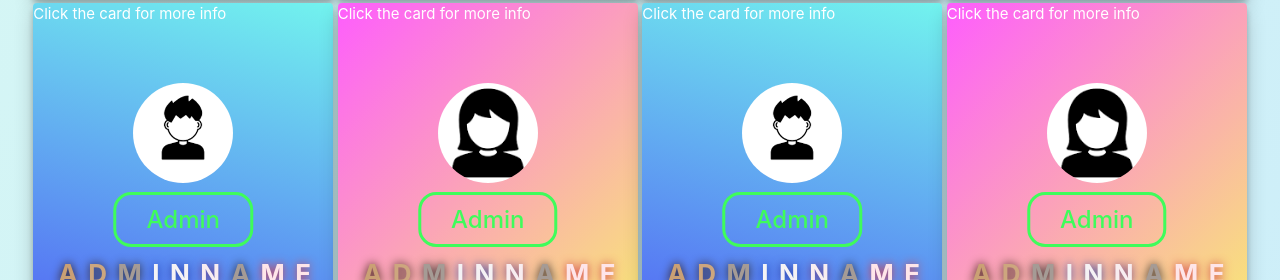
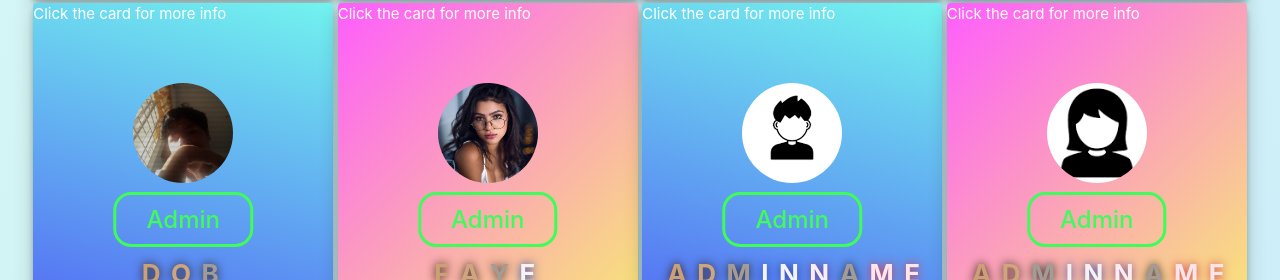
Before and after one commit to AThreadOfficial/A-Thread-Admins, a plain HTML site: page index.html in a window 1280 px wide. Shown: the part 1264-1544 px from the top of the page. Drawn offline with nearby package versions, Linux system fonts and the light colour scheme.

Commit message:
Added2Persons

```diff
--- a/index.html
+++ b/index.html
@@ -1357,8 +1357,8 @@
   .id5{
   position: absolute;
   bottom: 110px;
-  left: 25px;
-  /*transform: translateX(-50%);*/
+  left: 50%;
+  transform: translateX(-50%);
   }
 
   .id5 .spanid5{
@@ -1478,7 +1478,7 @@
 
   .motto52{
   position: absolute;
-  bottom: 220px;
+  bottom: 200px;
   left: 50%;
   transform: translateX(-50%);
   color: #ff006a;
@@ -1487,7 +1487,7 @@
 
   .motto53{
   position: absolute;
-  bottom: 190px;
+  bottom: 170px;
   left: 50%;
   transform: translateX(-50%);
   color: #ff006a;
@@ -1618,8 +1618,8 @@
   .id6{
   position: absolute;
   bottom: 110px;
-  left: 25px;
-  /*transform: translateX(-50%);*/
+  left: 50%;
+  transform: translateX(-50%);
   }
 
   .id6 .spanid6{
@@ -1739,7 +1739,7 @@
 
   .motto62{
   position: absolute;
-  bottom: 220px;
+  bottom: 170px;
   left: 50%;
   transform: translateX(-50%);
   color: #42ecf5;
@@ -3102,32 +3102,24 @@
 <div class = "card5-container ins">
   <div class = "card5">
     <div class = "front5">
-      <img class="img8" src="BoyIcon.png" alt="" />
+      <img class="img8" src="Dob.jpeg" alt="" />
       <h4 class="adminsign5"><a class="aadminsign5">Admin</a></h4>
         <div class="id5">
-          <span class="spanid5">A</span>
           <span class="spanid5">D</span>
-          <span class="spanid5">M</span>
-          <span class="spanid5">I</span>
-          <span class="spanid5">N</span>
-          <span class="spanid5">N</span>
-          <span class="spanid5">A</span>
-          <span class="spanid5">M</span>
-          <span class="spanid5">E</span>
+          <span class="spanid5">O</span>
+          <span class="spanid5">B</span>
         </div>
       <p class="cardlabel">Click the card for more info</p>
     </div>
     <div class = "back5">
         <a class="mottosign5">Motto</a>
-        <p class="motto52">Blablabla</p>
-        <p class="motto53">Blablabla</p>
-        <p class="motto54">Blablabla</p>
-        <p class="motto55">Blablabla</p>
+        <p class="motto52">"Dobie dobie</p>
+        <p class="motto53">dap dap."</p>
       <div class="iconsid5">
-        <a href="#" class="linkid5"><i class="fab fa-facebook-f"></i></a>
-        <a href="#" class="linkid5"><i class="fab fa-instagram"></i></a>
-        <a href="#" class="linkid5"><i class="fab fa-twitter"></i></a>
-        <a href="#" class="linkid5"><i class="fab fa-whatsapp"></i></a>
+        <a href="https://www.facebook.com/mclaren.raymundo" class="linkid5"><i class="fab fa-facebook-f"></i></a>
+        <a class="linkid5"><abbr title="Not Available"><i class="fab fa-instagram"></i></abbr></a>
+        <a class="linkid5"><abbr title="Not Available"><i class="fab fa-twitter"></i></abbr></a>
+        <a class="linkid5"><abbr title="Not Available"><i class="fab fa-whatsapp"></i></abbr></a>
       </div>
     </div>
   </div>
@@ -3140,32 +3132,24 @@
 <div class = "card6-container ins">
   <div class = "card6">
     <div class = "front6">
-      <img class="img9" src="GirlIcon.png" alt="" />
+      <img class="img9" src="Faye.jpeg" alt="" />
       <h4 class="adminsign6"><a class="aadminsign6">Admin</a></h4>
         <div class="id6">
+          <span class="spanid6">F</span>
           <span class="spanid6">A</span>
-          <span class="spanid6">D</span>
-          <span class="spanid6">M</span>
-          <span class="spanid6">I</span>
-          <span class="spanid6">N</span>
-          <span class="spanid6">N</span>
-          <span class="spanid6">A</span>
-          <span class="spanid6">M</span>
+          <span class="spanid6">Y</span>
           <span class="spanid6">E</span>
         </div>
       <p class="cardlabel">Click the card for more info</p>
     </div>
     <div class = "back6">
         <a class="mottosign6">Motto</a>
-        <p class="motto62">Blablabla</p>
-        <p class="motto63">Blablabla</p>
-        <p class="motto64">Blablabla</p>
-        <p class="motto65">Blablabla</p>
+        <p class="motto62">"Hangkyut ko"</p>
       <div class="iconsid6">
-        <a href="#" class="linkid6"><i class="fab fa-facebook-f"></i></a>
-        <a href="#" class="linkid6"><i class="fab fa-instagram"></i></a>
-        <a href="#" class="linkid6"><i class="fab fa-twitter"></i></a>
-        <a href="#" class="linkid6"><i class="fab fa-whatsapp"></i></a>
+        <a href="https://www.facebook.com/faye.kiss.14" class="linkid6"><i class="fab fa-facebook-f"></i></a>
+        <a class="linkid6"><abbr title="Not Available"><i class="fab fa-instagram"></i></abbr></a>
+        <a class="linkid6"><abbr title="Not Available"><i class="fab fa-twitter"></i></abbr></a>
+        <a class="linkid6"><abbr title="Not Available"><i class="fab fa-whatsapp"></i></abbr></a>
       </div>
     </div>
   </div>
```
